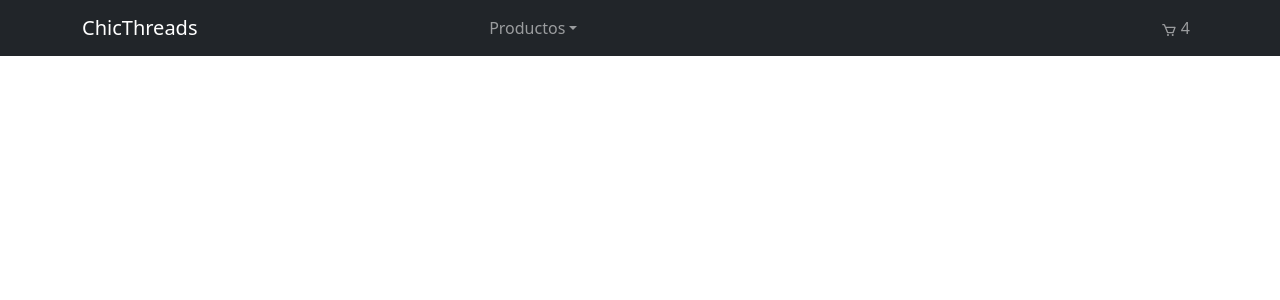
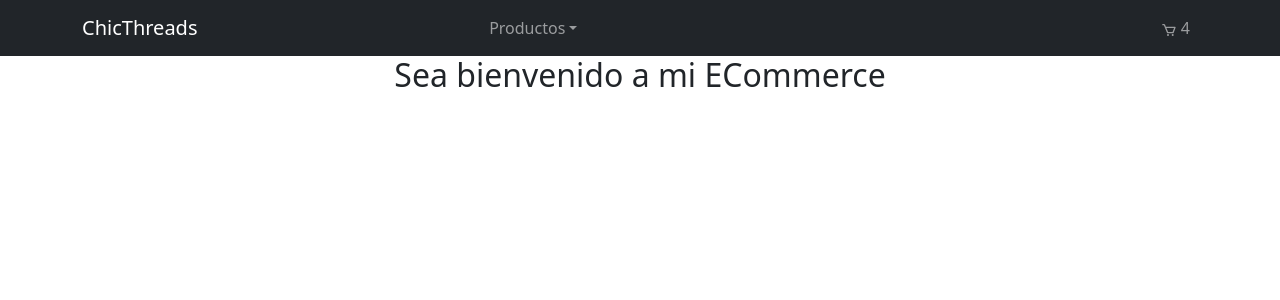
Before and after one commit to cirogiorgini/ChicThreads, a React (Vite) app: page / in a window 1280 px wide. Shown: the top 300 px of the page. Built offline with nearby package versions, Linux system fonts and the light colour scheme.

Commit message:
fix del prop

```diff
--- a/src/App.jsx
+++ b/src/App.jsx
@@ -1,11 +1,14 @@
 import React from 'react'
 import AppNavbar from './components/AppNavBar'
+import ItemListContainer from './components/ItemListContainer'
+import ItemList from './components/ItemList'
 
 
 const App = () => {
   return (
     <>
       <AppNavbar/>
+      <ItemListContainer/>
     </> )
 }
 
--- a/src/components/AppNavbar.jsx
+++ b/src/components/AppNavbar.jsx
@@ -3,17 +3,16 @@ import 'bootstrap/dist/css/bootstrap.min.css';
 import { Navbar, Nav, NavDropdown, Container } from 'react-bootstrap';
 import CartWidget from './CartWidget';
 
-const AppNavbar = (props) => {
-    console.log(props)
+const AppNavbar = () => {
   return (
     <>
-      <Navbar bg="dark" variant="dark" expand="lg">
-        <Container>
-          {/* Logo alineado a la izquierda */}
+      <Navbar  bg="dark" variant="dark" expand="lg">
+        <Container  >
+
           <Navbar.Brand href="#home" className="me-auto">ChicThreads</Navbar.Brand>
 
-          {/* Elementos restantes centrados */}
           <Navbar.Toggle aria-controls="basic-navbar-nav" />
+
           <Navbar.Collapse id="basic-navbar-nav">
             <Nav className="mx-auto">
               <NavDropdown title="Productos" id="basic-nav-dropdown" bg="dark">
@@ -22,13 +21,13 @@ const AppNavbar = (props) => {
                 <NavDropdown.Item href="#pantalones">Pantalones</NavDropdown.Item>
               </NavDropdown>
             </Nav>
+
             <Nav className="ms-auto">
               <Nav.Link href="#carrito"><CartWidget/></Nav.Link>
             </Nav>
           </Navbar.Collapse>
         </Container>
       </Navbar>
-      <h3>{props.saludo}</h3>
     </>
   );
 };
--- /dev/null
+++ b/src/components/ItemList.jsx
@@ -0,0 +1,14 @@
+import React from 'react'
+
+const ItemList = (props) => {
+    console.log(props)
+  return (
+    <>
+        <div className="d-flex justify-content-center align-items-center ">
+            <h2 >{props.saludo}</h2>
+        </div>
+    </>
+    )
+}
+
+export default ItemList
--- a/src/components/ItemListContainer.jsx
+++ b/src/components/ItemListContainer.jsx
@@ -1,13 +1,11 @@
 import React from 'react'
-import AppNavbar from './AppNavBar'
+import ItemList from './ItemList';
 
 const ItemListContainer = () => {
-    const saludo = "Sea Bienvenido a mi Ecommerce"
+    const saludo = {greeting:'Sea bienvenido a mi ECommerce'};
   return (
     <>
-       <AppNavbar
-            greeting={saludo}
-       />
+       <ItemList saludo={saludo.greeting}/>
     </>
   )
 }
```
Also changed, not shown: images.jpeg (deleted).
